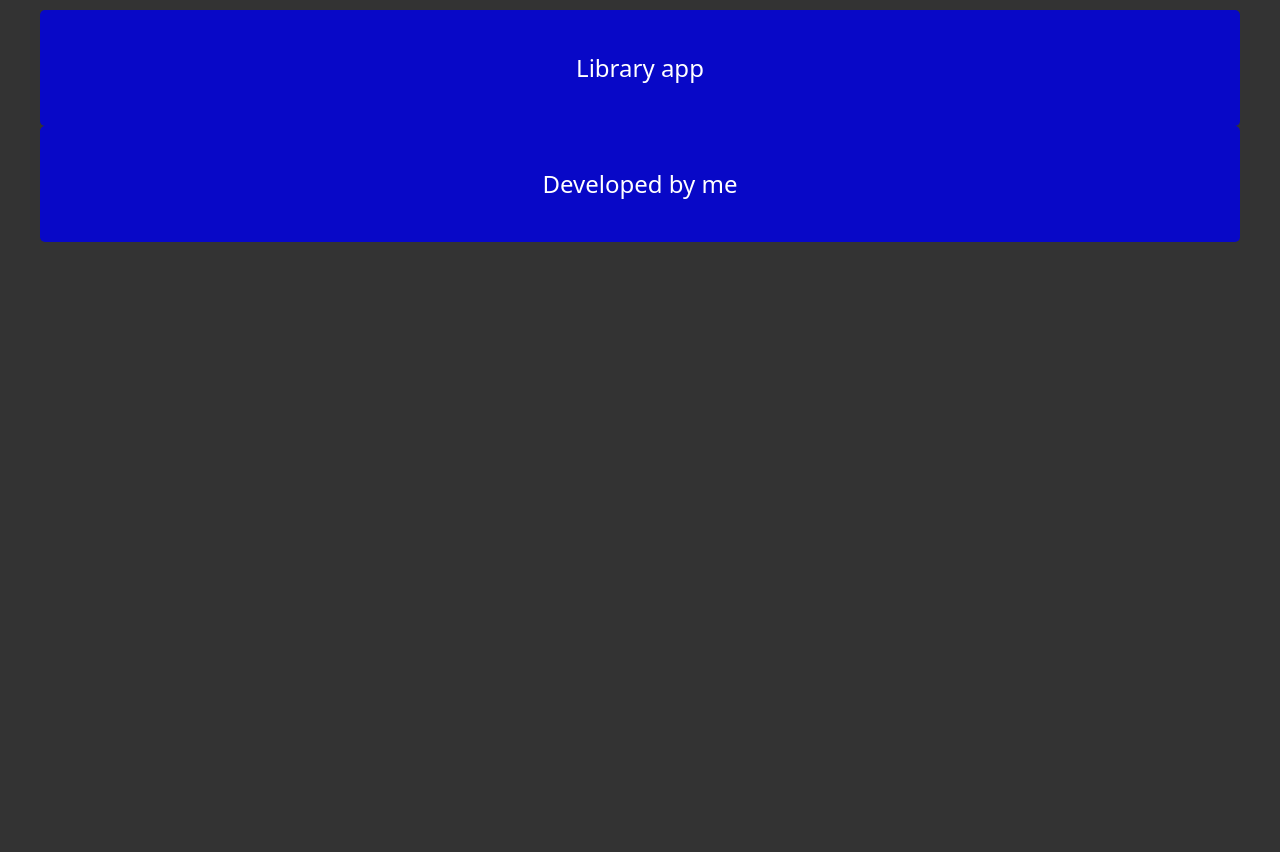
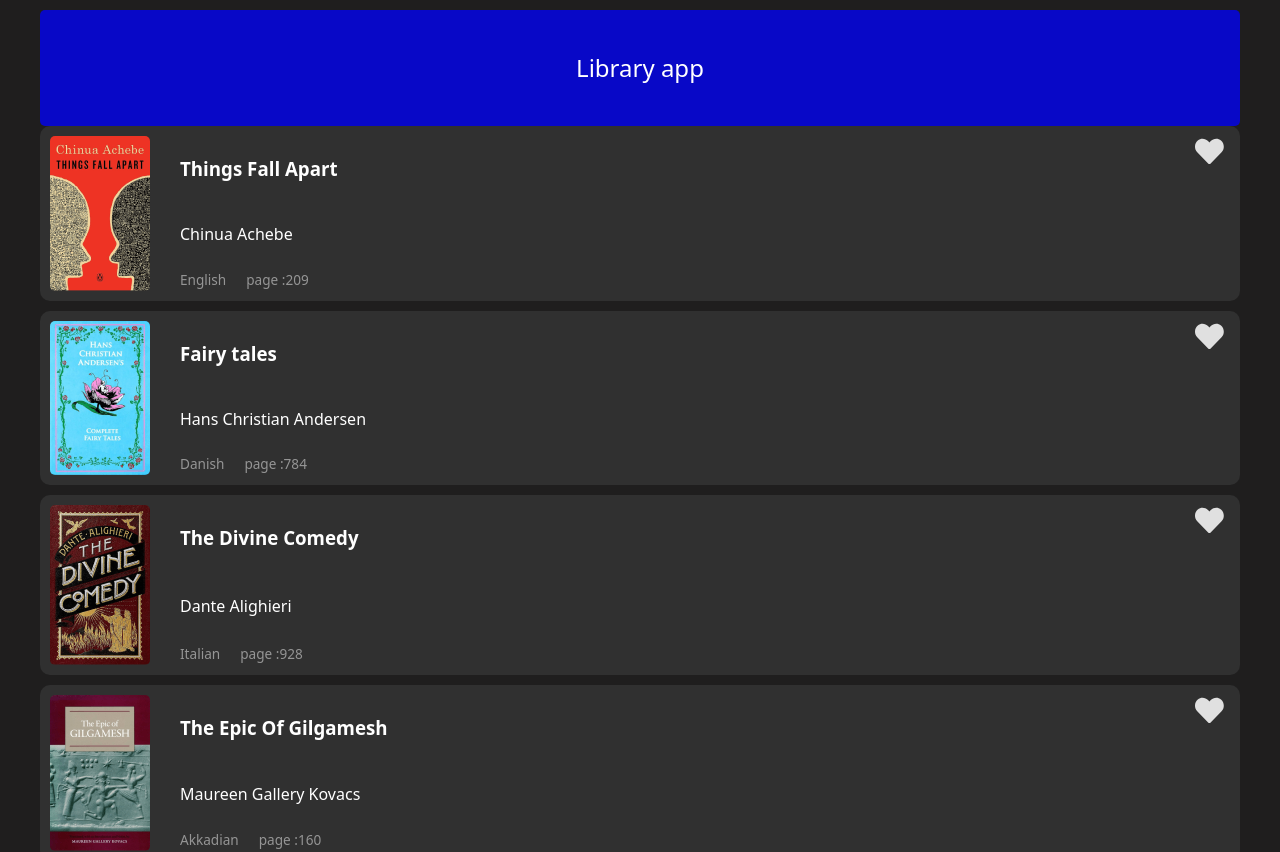
Before and after one commit to mohammadsookhtesaraei/library-app, a React (Vite) app: page / in a window 1280 px wide. Shown: the top 852 px of the page. Before the commit the page ends 820 px from the top, so only its background shows below. Built offline with nearby package versions, Linux system fonts and the light colour scheme.

Commit message:
add bookcard and card componnents

```diff
--- a/package.json
+++ b/package.json
@@ -11,7 +11,8 @@
   },
   "dependencies": {
     "react": "^19.1.0",
-    "react-dom": "^19.1.0"
+    "react-dom": "^19.1.0",
+    "react-icons": "^5.5.0"
   },
   "devDependencies": {
     "@eslint/js": "^9.25.0",
--- a/src/App.jsx
+++ b/src/App.jsx
@@ -1,10 +1,11 @@
 
 import Layout from "./Layout/Layout";
+import BookCard from "./components/BookCard";
 
 const App = () => {
   return (
     <Layout>
-
+      <BookCard/>
     </Layout>
   );
 }
--- /dev/null
+++ b/src/components/BookCard.jsx
@@ -0,0 +1,25 @@
+
+import { useState } from "react";
+import {books as data} from "../constants/mockData";
+import Card from "./Card";
+
+
+const BookCard = () => {
+    const [books,setBooks]=useState(data);
+
+
+    return (
+        <div>
+            <div>
+              {books.map((item)=>(
+                <Card key={item.id} book={item}/>
+              ))}
+            </div>
+            <div>
+
+            </div>
+        </div>
+    );
+}
+
+export default BookCard;
--- /dev/null
+++ b/src/components/Card.jsx
@@ -0,0 +1,32 @@
+
+import { useState } from "react";
+import styles from "./Card.module.css";
+
+import { FaHeart } from "react-icons/fa";
+
+const Card = ({book}) => {
+    const { author,image,pages,title,language}=book;
+
+    const [like,setLike]=useState(false);
+
+    const btnHandler=()=>{
+        setLike(like => !like)
+    }
+    return (
+        <div className={styles.card}>
+            <img src={image} alt={title} />
+
+            <div className={styles.info}>
+                <h3>{title}</h3>
+                <p>{author}</p>
+                <div>
+                    <span>{language}</span>
+                    <span>page :{pages} </span>
+                </div>
+            </div>
+            <button onClick={btnHandler} className={styles.btn}><FaHeart color={like ? "red" :"#e0e0e0"} fontSize="1.8rem" /></button>
+        </div>
+    );
+}
+
+export default Card;
--- /dev/null
+++ b/src/components/Card.module.css
@@ -0,0 +1,39 @@
+.card {
+    display: flex;
+    margin-bottom: 10px;
+    background-color: #303030;
+    padding: 10px;
+    border-radius: 10px;
+}
+
+.card img {
+
+    margin-right: 30px;
+    border-radius: 5px;
+
+}
+.info {
+    width: 100%;
+    display: flex;
+    flex-direction: column;
+    justify-content: space-between;
+}
+
+.info span {
+    margin-right: 20px;
+    font-size: 0.85rem;
+    color: #959595;
+}
+.btn {
+   height: fit-content;
+   background: none;
+   border: none;
+   cursor: pointer;
+   transition: all 0.1s ease-in-out;
+}
+
+.btn:hover {
+    transform: scale(1.2);
+   transition: all 0.1s ease-in-out;
+
+}
--- a/src/global.css
+++ b/src/global.css
@@ -12,5 +12,6 @@ body {
   padding: 10px;
   max-width: 1200px;
   min-height: 100vh;
-  background-color: #333;
+  background-color: #1f1e1e;
+  color: #fff;
 }
```
Also changed, not shown: 1 other file (tests, documents, lock files or other folders).
